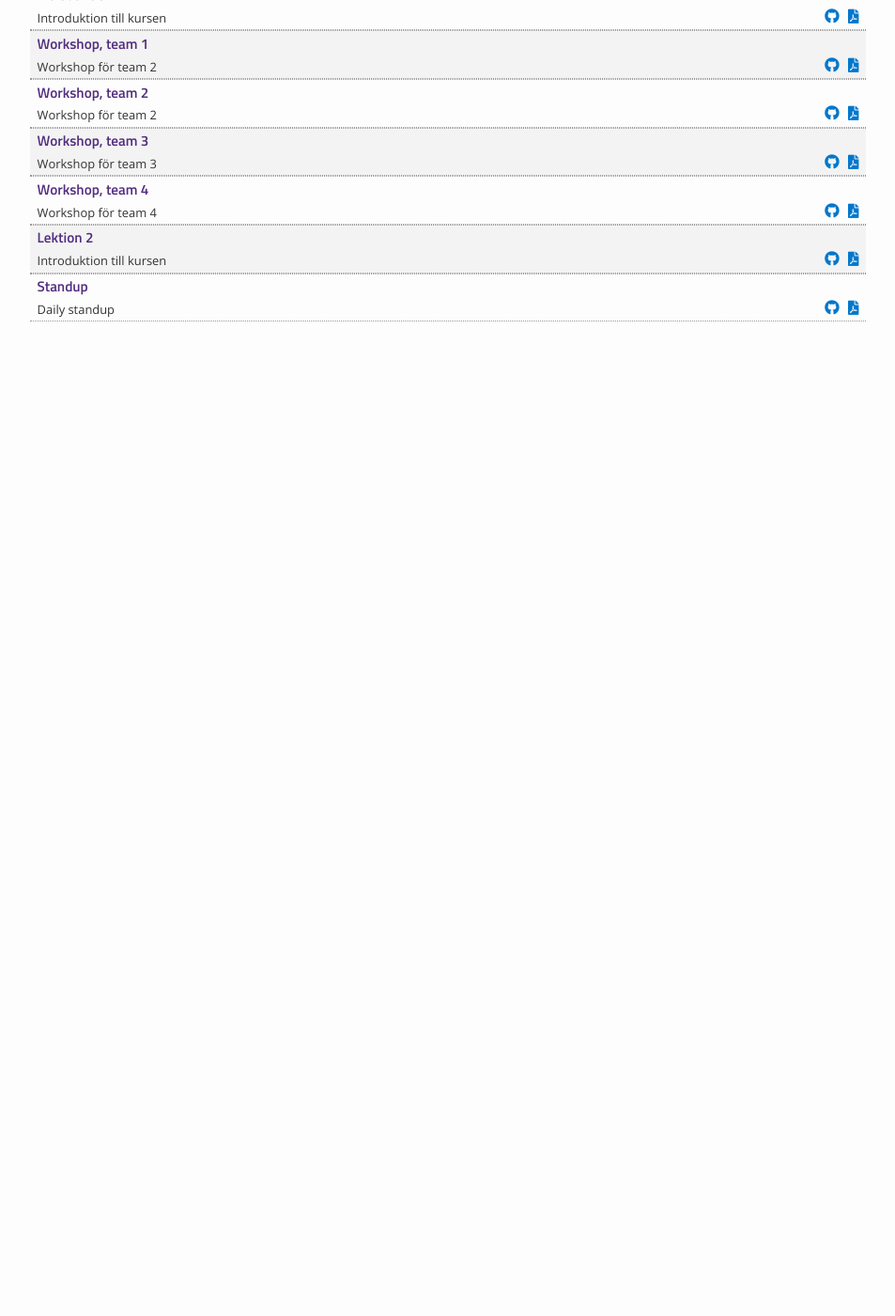
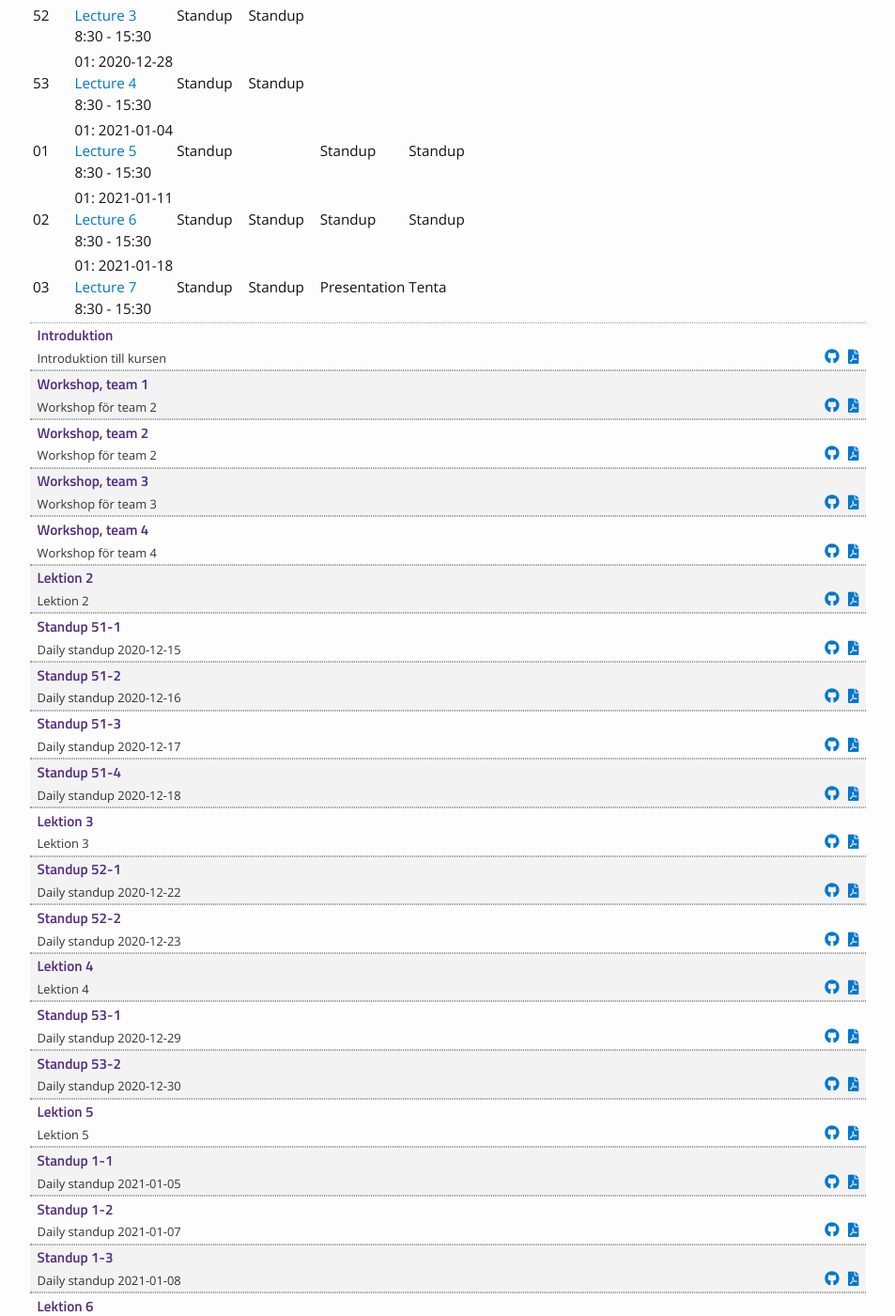
Before and after one commit to PGBSNH19/course-producera-leverera, a Jekyll site: the page built from lectures.md, in a window 1280 px wide and 1400 px high, scrolled down 385 px. Shown: the whole window at 94% size, without its empty margins (163-1116 px from the left). Built offline with Jekyll 4.4.1, drawn with Linux system fonts in a browser that asks for light colours; nearby versions of some CDN libraries; before the commit the page ends 900 px from its top, so only the background shows below that; some of the changed text lies outside the part shown.

Commit message:
Adds all lectures

```diff
--- a/_data/lectures.yml
+++ b/_data/lectures.yml
@@ -1,49 +1,240 @@
 - title: "Introduktion"
   slug: lecture_01
   date: 2020-12-07 08:30
-  length: 300
+  length: 420
   filename: Untitled
   dirname: untitled-lecture
   description: "Introduktion till kursen"
+  week: 50
 - title: "Workshop, team 1"
   slug: workshop
   date: 2020-12-08 08:30
-  length: 200
+  length: 420
   filename: Untitled
   dirname: untitled-lecture
   description: "Workshop för team 2"
+  week: 50
 - title: "Workshop, team 2"
   slug: workshop
   date: 2020-12-09 08:30
-  length: 200
+  length: 420
   filename: Untitled
   dirname: untitled-lecture
   description: "Workshop för team 2"
+  week: 50
 - title: "Workshop, team 3"
   slug: workshop
   date: 2020-12-10 08:30
-  length: 200
+  length: 420
   filename: Untitled
   dirname: untitled-lecture
   description: "Workshop för team 3"
+  week: 50
 - title: "Workshop, team 4"
   slug: workshop
   date: 2020-12-11 08:30
-  length: 200
+  length: 420
   filename: Untitled
   dirname: untitled-lecture
   description: "Workshop för team 4"
+  week: 50
 - title: "Lektion 2"
   slug: lecture_02
   date: 2020-12-14 08:30
-  length: 300
+  length: 360
   filename: Untitled
   dirname: untitled-lecture
-  description: "Introduktion till kursen"
-- title: "Standup"
+  description: "Lektion 2"
+  week: 51
+- title: "Standup 51-1"
   slug: standup
   date: 2020-12-15 08:30
   length: 150
   filename: Untitled
   dirname: untitled-lecture
-  description: "Daily standup"
+  description: "Daily standup 2020-12-15"
+  week: 51
+- title: "Standup 51-2"
+  slug: standup
+  date: 2020-12-16 08:30
+  length: 150
+  filename: Untitled
+  dirname: untitled-lecture
+  description: "Daily standup 2020-12-16"
+  week: 51
+- title: "Standup 51-3"
+  slug: standup
+  date: 2020-12-17 08:30
+  length: 150
+  filename: Untitled
+  dirname: untitled-lecture
+  description: "Daily standup 2020-12-17"
+  week: 51
+- title: "Standup 51-4"
+  slug: standup
+  date: 2020-12-18 08:30
+  length: 150
+  filename: Untitled
+  dirname: untitled-lecture
+  description: "Daily standup 2020-12-18"
+  week: 51
+- title: "Lektion 3"
+  slug: lecture_03
+  date: 2020-12-21 08:30
+  length: 360
+  filename: Untitled
+  dirname: untitled-lecture
+  description: "Lektion 3"
+  week: 52
+- title: "Standup 52-1"
+  slug: standup
+  date: 2020-12-22 08:30
+  length: 150
+  filename: Untitled
+  dirname: untitled-lecture
+  description: "Daily standup 2020-12-22"
+  week: 52
+- title: "Standup 52-2"
+  slug: standup
+  date: 2020-12-23 08:30
+  length: 150
+  filename: Untitled
+  dirname: untitled-lecture
+  description: "Daily standup 2020-12-23"
+  week: 52
+- title: "Lektion 4"
+  slug: lecture_04
+  date: 2020-12-28 08:30
+  length: 360
+  filename: Untitled
+  dirname: untitled-lecture
+  description: "Lektion 4"
+  week: 53
+- title: "Standup 53-1"
+  slug: standup
+  date: 2020-12-29 08:30
+  length: 150
+  filename: Untitled
+  dirname: untitled-lecture
+  description: "Daily standup 2020-12-29"
+  week: 53
+- title: "Standup 53-2"
+  slug: standup
+  date: 2020-12-30 08:30
+  length: 150
+  filename: Untitled
+  dirname: untitled-lecture
+  description: "Daily standup 2020-12-30"
+  week: 53
+- title: "Lektion 5"
+  slug: lecture_05
+  date: 2021-01-04 08:30
+  length: 360
+  filename: Untitled
+  dirname: untitled-lecture
+  description: "Lektion 5"
+  week: 01
+- title: "Standup 1-1"
+  slug: standup
+  date: 2021-01-05 08:30
+  length: 150
+  filename: Untitled
+  dirname: untitled-lecture
+  description: "Daily standup 2021-01-05"
+  week: 01
+- title: "Standup 1-2"
+  slug: standup
+  date: 2021-01-07 08:30
+  length: 150
+  filename: Untitled
+  dirname: untitled-lecture
+  description: "Daily standup 2021-01-07"
+  week: 01
+- title: "Standup 1-3"
+  slug: standup
+  date: 2021-01-08 08:30
+  length: 150
+  filename: Untitled
+  dirname: untitled-lecture
+  description: "Daily standup 2021-01-08"
+  week: 01
+- title: "Lektion 6"
+  slug: lecture_06
+  date: 2021-01-11 08:30
+  length: 360
+  filename: Untitled
+  dirname: untitled-lecture
+  description: "Lektion 6"
+  week: 02
+- title: "Standup 2-1"
+  slug: standup
+  date: 2021-01-12 08:30
+  length: 150
+  filename: Untitled
+  dirname: untitled-lecture
+  description: "Daily standup 2021-01-12"
+  week: 02
+- title: "Standup 2-2"
+  slug: standup
+  date: 2021-01-13 08:30
+  length: 150
+  filename: Untitled
+  dirname: untitled-lecture
+  description: "Daily standup 2021-01-13"
+  week: 02
+- title: "Standup 2-3"
+  slug: standup
+  date: 2021-01-14 08:30
+  length: 150
+  filename: Untitled
+  dirname: untitled-lecture
+  description: "Daily standup 2021-01-14"
+  week: 02
+- title: "Standup 2-4"
+  slug: standup
+  date: 2021-01-15 08:30
+  length: 150
+  filename: Untitled
+  dirname: untitled-lecture
+  description: "Daily standup 2021-01-15"
+  week: 02
+- title: "Lektion 7"
+  slug: lecture_07
+  date: 2021-01-18 08:30
+  length: 360
+  filename: Untitled
+  dirname: untitled-lecture
+  description: "Lektion 7"
+  week: 03
+- title: "Standup 2-1"
+  slug: standup
+  date: 2021-01-19 08:30
+  length: 150
+  filename: Untitled
+  dirname: untitled-lecture
+  description: "Daily standup 2021-01-19"
+  week: 03
+- title: "Standup 2-2"
+  slug: standup
+  date: 2021-01-20 08:30
+  length: 150
+  filename: Untitled
+  dirname: untitled-lecture
+  description: "Daily standup 2021-01-20"
+  week: 03
+- title: "Presentation"
+  slug: presenation
+  date: 2021-01-21 08:30
+  length: 150
+  filename: Untitled
+  dirname: untitled-lecture
+  description: "Presentation av projekt"
+  week: 03
+- title: "Salstenta"
+  slug: tenta
+  date: 2021-01-22 08:30
+  length: 150
+  filename: Untitled
+  dirname: untitled-lecture
+  description: "Saltanta"
+  week: 03
--- a/lectures.md
+++ b/lectures.md
@@ -9,7 +9,13 @@ Start: {{ site.course-start}}, slut: {{ site.course-end}}
 Week|Måndag|Tisdag |Onsdag |Torsdag|Fredag
 -----|-------|-------|------|------|------
 50|01: 2020-12-07<br />[Lecture 1](lecture_01)<br />8:30 - 15:30|[Workshop](workshop)<br />Team 1|Workshop<br />Team 2|Workshop<br />Team 3|Workshop<br />Team 4
-51|01: 2020-12-14<br />[Lecture 2](lecture_02)<br />8:30 - 15:30|Standup|Standup|Standup|Standup
+51|02: 2020-12-14<br />[Lecture 2](lecture_02)<br />8:30 - 15:30|Standup|Standup|Standup|Standup
+52|01: 2020-12-21<br />[Lecture 3](lecture_03)<br />8:30 - 15:30|Standup|Standup||
+53|01: 2020-12-28<br />[Lecture 4](lecture_04)<br />8:30 - 15:30|Standup|Standup||
+01|01: 2021-01-04<br />[Lecture 5](lecture_05)<br />8:30 - 15:30|Standup||Standup|Standup
+02|01: 2021-01-11<br />[Lecture 6](lecture_06)<br />8:30 - 15:30|Standup|Standup|Standup|Standup
+03|01: 2021-01-18<br />[Lecture 7](lecture_07)<br />8:30 - 15:30|Standup|Standup|Presentation|Tenta
+
 
 
 
```
Also changed, not shown: other parts of lectures.md (+1 -1 lines), lectures/lecture_03.md (added, +7 -0 lines), lectures/lecture_04.md (added, +7 -0 lines), lectures/lecture_05.md (added, +7 -0 lines), lectures/lecture_06.md (added, +7 -0 lines), lectures/lecture_07.md (added, +7 -0 lines), lectures/presentation.md (added, +7 -0 lines), lectures/tenta.md (added, +7 -0 lines).
